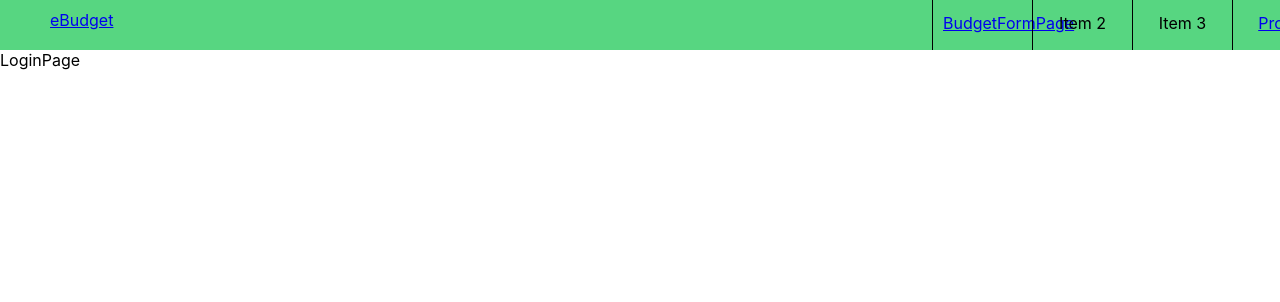
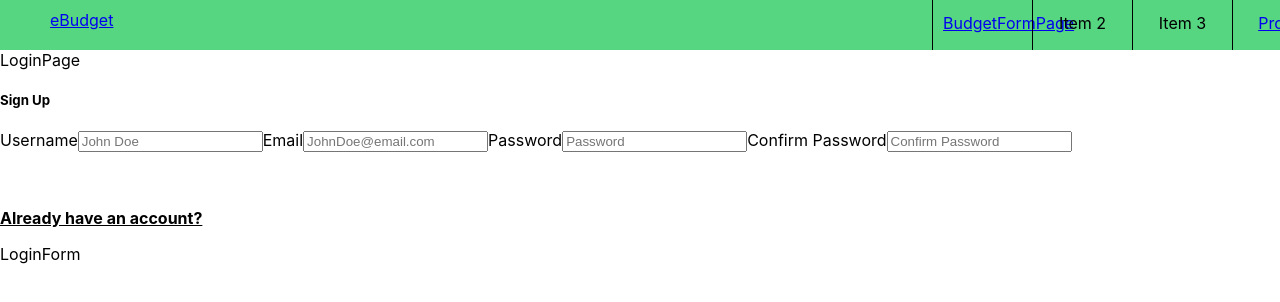
Before and after one commit to zullicm/ebudget, a React (Create React App) app in the folder client/: page /login in a window 1280 px wide. Shown: the top 302 px of the page. Built offline with nearby package versions, Linux system fonts and the light colour scheme.

Commit message:
creating signup form

```diff
--- /dev/null
+++ b/client/src/Component/LoginForm.js
@@ -0,0 +1,15 @@
+import React from "react";
+
+function LoginForm(){
+
+  // What is needed for the login form
+  // Username
+
+  return(
+    <div>
+      LoginForm
+    </div>
+  )
+}
+
+export default LoginForm
--- /dev/null
+++ b/client/src/Component/SignUpForm.js
@@ -0,0 +1,67 @@
+import React from "react";
+
+function SignUpForm(){
+
+  // What is needed for signup page
+  // "email"
+  // "username"
+  // "password_digest"
+  // "image" learn how to use files instead of urls
+
+
+  return(
+    <div>
+      <div className="signup-form">
+      <h5>Sign Up</h5>
+      {/* {error ? <p className="login-error"><b><i><u>{error.errors.map(error => <>{error}<br/></>)}</u></i></b></p>: null} */}
+      <div className="signup">
+        <form>
+        <label className="left">Username</label>
+      <input
+          id="name"
+          name="name"
+          placeholder="John Doe"
+          type="text"
+          // value={name}
+          // onChange={(e) => setName(e.target.value)}
+          ></input>
+        <label className="left">Email</label>
+        <input
+          id="email"
+          name="email"
+          placeholder="JohnDoe@email.com"
+          type="text"
+          // value={email}
+          // onChange={(e) => setEmail(e.target.value)}
+          ></input>
+        <label className="left">Password</label>
+        <input
+          name="password"
+          placeholder="Password"
+          // type={show}
+          // value={password}
+          // onChange={(e) => setPassword(e.target.value)}
+          ></input>
+        <label className="left">Confirm Password</label>
+        <input
+          name="password-confirmation"
+          placeholder="Confirm Password"
+          // type={show}
+          // value={passwordConfirmation}
+          // onChange={(e) => setPasswordConfirmation(e.target.value)}
+          ></input>
+      <br/>
+      <br/>
+      {/* <button className="show-pass z-depth-3" onClick={e => showPass(e)}>SHOW PASSWORD?</button> */}
+      <br/>
+      {/* <button className="login-signup z-depth-3" onClick={e => handleSubmit(e)}>SIGN UP</button> */}
+      </form>
+      </div>
+      <p><b><u>Already have an account?</u></b></p>
+      {/* <button onClick={()=> setForm(true)} className="switch-form">LOGIN</button> */}
+    </div>
+    </div>
+  )
+}
+
+export default SignUpForm
--- a/client/src/Pages/LoginPage.js
+++ b/client/src/Pages/LoginPage.js
@@ -1,10 +1,14 @@
 import React from "react";
+import LoginForm from "../Component/LoginForm";
+import SignUpForm from "../Component/SignUpForm";
 
 function LoginPage(){
 
   return(
     <div>
       LoginPage
+      <SignUpForm />
+      <LoginForm />
     </div>
   )
 }
```
